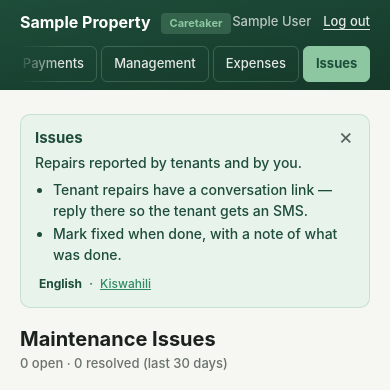
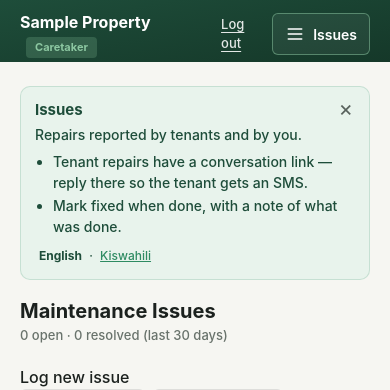
Before and after one commit to Domi-solutions/rent-reconciliation, a Flask app: page /caretaker/1/issues in a window 390 px wide. Shown: the top 390 px of the page. Run offline with Flask 3, Linux system fonts and the light colour scheme; the visitor is signed in with stand-in values (Sample User, id 1); tables that the repository leaves empty hold one stand-in row (values such as "Sample post"); some libraries are stand-ins or nearby versions.

Commit message:
Phones: the portal tab row becomes a menu button
Tenant, owner and caretaker headers show one short line on a phone — the name
and a ☰ button labelled with the open page; tapping it lists every page.
Wider screens keep the tab row. Escape closes the menu.

Co-Authored-By: Claude Opus 5.5 <noreply@anthropic.com>

```diff
--- a/static/interface.css
+++ b/static/interface.css
@@ -181,9 +181,25 @@ body :is(.viewer-header, .ct-header) nav.more-left.more-right {
   -webkit-mask-image: linear-gradient(to right, transparent, #000 48px, #000 calc(100% - 48px), transparent);
           mask-image: linear-gradient(to right, transparent, #000 48px, #000 calc(100% - 48px), transparent);
 }
+/* Phones: the tab row folds into a menu button (partials/nav_toggle.html) labelled with the
+   open page; the header is one short line again, so it stays pinned. */
+body .nav-toggle { display: none; }
 @media (max-width: 767px) {
-  /* A pinned two-part header costs a fifth of a phone screen; it scrolls away instead. */
-  body :is(.viewer-header, .ct-header) { position: static; }
+  body .nav-toggle {
+    display: inline-flex; align-items: center; gap: 8px; min-height: 42px; padding: 6px 12px; flex-shrink: 0;
+    border: 1px solid rgba(140,199,161,.5); border-radius: var(--r-btn); background: rgba(255,255,255,.06);
+    color: #fff; font: 600 14px var(--font);
+  }
+  body .nav-toggle svg { width: 20px; height: 20px; }
+  body :is(.viewer-header, .ct-header).nav-open .nav-toggle { background: var(--sage); border-color: var(--sage); color: var(--forest); }
+  body :is(.viewer-header, .ct-header) nav { display: none !important; }
+  body :is(.viewer-header, .ct-header).nav-open nav {
+    display: flex !important; flex-direction: column; gap: 6px; overflow: visible; margin: 0; padding: 6px 0 14px;
+    -webkit-mask-image: none; mask-image: none;
+  }
+  body :is(.viewer-header, .ct-header).nav-open nav a { width: 100%; min-height: 46px; margin-left: 0 !important; font-size: 15px; }
+  body :is(.viewer-header, .ct-header) { position: sticky; top: 0; }
+  body :is(.viewer-header, .ct-header) .ct-meta:not(a) { display: none; }
 }
 /* A list row that opens something looks like it: whole row is the link, with a chevron. */
 body a.data-row-link { display: block; color: var(--ink); text-decoration: none; position: relative; padding-right: 40px; }
--- a/templates/caretaker/base_caretaker.html
+++ b/templates/caretaker/base_caretaker.html
@@ -39,11 +39,12 @@
         <span class="ct-meta">{{ session['caretaker_name'] }}</span>
         {% endif %}
         <a href="{{ url_for('caretaker.logout') }}" class="ct-meta">Log out</a>
+        {% if property is defined and property %}{% include 'partials/nav_toggle.html' %}{% endif %}
       </div>
     </div>
 
     {% if property is defined and property %}
-    <nav style="display: flex; gap: 4px; padding-bottom: 8px; overflow-x: auto;">
+    <nav id="portal-nav" style="display: flex; gap: 4px; padding-bottom: 8px; overflow-x: auto;">
       <a class="ct-nav-tab {% if active_tab == 'overview' %}active{% endif %}"
          href="{{ url_for('caretaker.dashboard', property_id=property.id) }}">Overview</a>
       <a class="ct-nav-tab {% if active_tab == 'arrears' %}active{% endif %}"
--- a/templates/partials/nav_scroll.html
+++ b/templates/partials/nav_scroll.html
@@ -1,5 +1,6 @@
-{# Portal tab bars (tenant, owner, caretaker) are one scrolling row. Bring the open
-   page's tab into view and mark the edges that hide more tabs (faded in interface.css). #}
+{# Portal tab bars (tenant, owner, caretaker). Wider screens: one scrolling row — bring the
+   open page's tab into view and mark the edges that hide more tabs (faded in interface.css).
+   Phones: the row is a menu behind partials/nav_toggle.html, labelled with the open page. #}
 <script>
 (function () {
   document.querySelectorAll('.viewer-header nav, .ct-header nav').forEach(function (nav) {
@@ -17,6 +18,20 @@
     edges();
     nav.addEventListener('scroll', edges, { passive: true });
     window.addEventListener('resize', edges);
+
+    var header = nav.closest('header'), toggle = header && header.querySelector('.nav-toggle');
+    if (!toggle) return;
+    var label = toggle.querySelector('.nav-toggle-label');
+    if (active && label) label.textContent = active.textContent.trim().split('\n')[0].trim();
+    toggle.addEventListener('click', function () {
+      var open = header.classList.toggle('nav-open');
+      toggle.setAttribute('aria-expanded', open ? 'true' : 'false');
+    });
+    document.addEventListener('keydown', function (e) {
+      if (e.key === 'Escape' && header.classList.contains('nav-open')) {
+        header.classList.remove('nav-open'); toggle.setAttribute('aria-expanded', 'false'); toggle.focus();
+      }
+    });
   });
 })();
 </script>
--- /dev/null
+++ b/templates/partials/nav_toggle.html
@@ -0,0 +1,6 @@
+{# Phone menu button for the tenant, owner and caretaker headers. Hidden on wider screens,
+   where the tab row shows; partials/nav_scroll.html opens and closes the menu. #}
+<button class="nav-toggle" type="button" aria-expanded="false" aria-controls="portal-nav">
+  <svg viewBox="0 0 24 24" fill="none" stroke="currentColor" stroke-width="2" stroke-linecap="round" aria-hidden="true"><path d="M4 6h16M4 12h16M4 18h16"/></svg>
+  <span class="nav-toggle-label">Menu</span>
+</button>
```
Also changed, not shown: AGENTS.md (+7 -0 lines), templates/tenant/base_tenant.html (+7 -4 lines), templates/viewer/base_viewer.html (+7 -4 lines).
